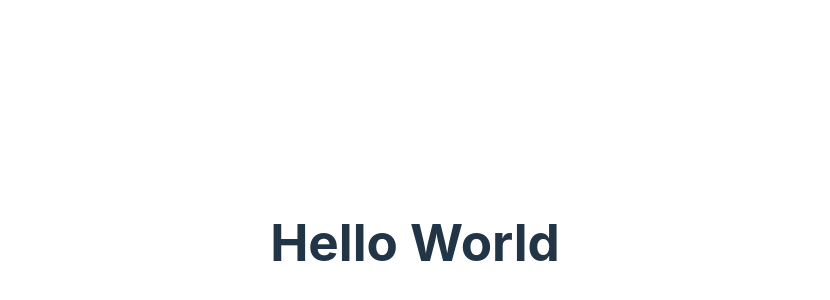
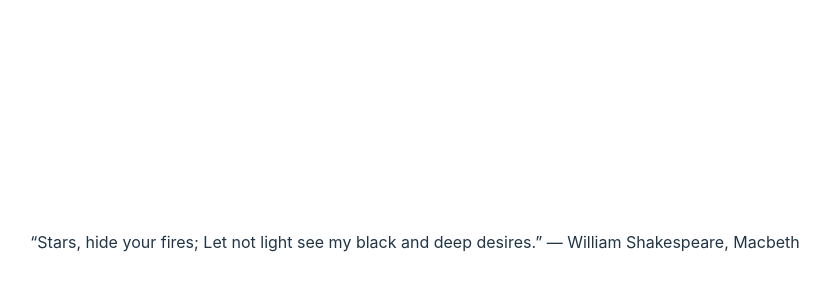
Before and after one commit to Dv04/Amazon_Scrapper, a React (Vite) app in the folder auiqm/: page / in a window 1280 px wide. Shown: the part 158-458 px from the top of the page, without its empty margins (225-1055 px from the left). Built offline with nearby package versions, Linux system fonts and the light colour scheme.

Commit message:
Finished Building

```diff
--- a/auiqm/src/App.jsx
+++ b/auiqm/src/App.jsx
@@ -5,9 +5,12 @@ function App() {
 
   return (
     <div className="App">
-      <h1>Hello World</h1>
+      <div className='card'>
+      “Stars, hide your fires; Let not light see my black and deep desires.”
+― William Shakespeare, Macbeth
+    </div>
     </div>
   )
 }
 
-export default App
+export default App;
```
